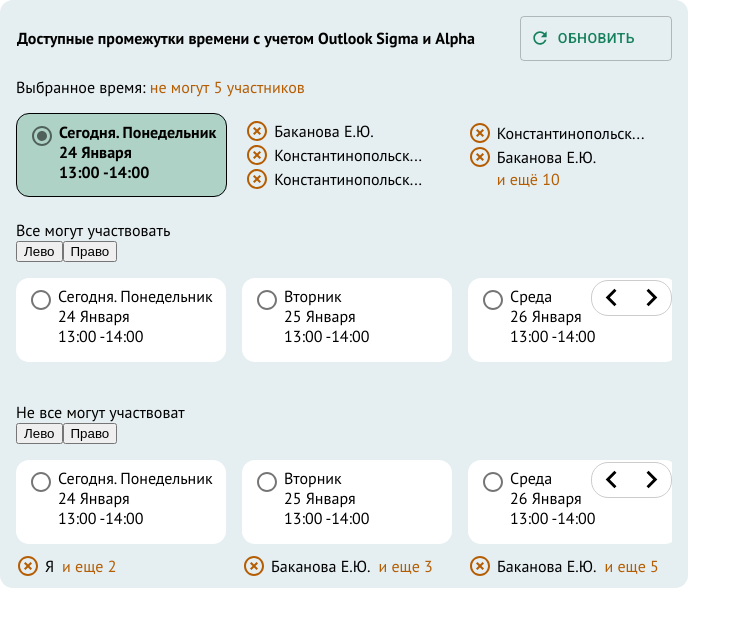
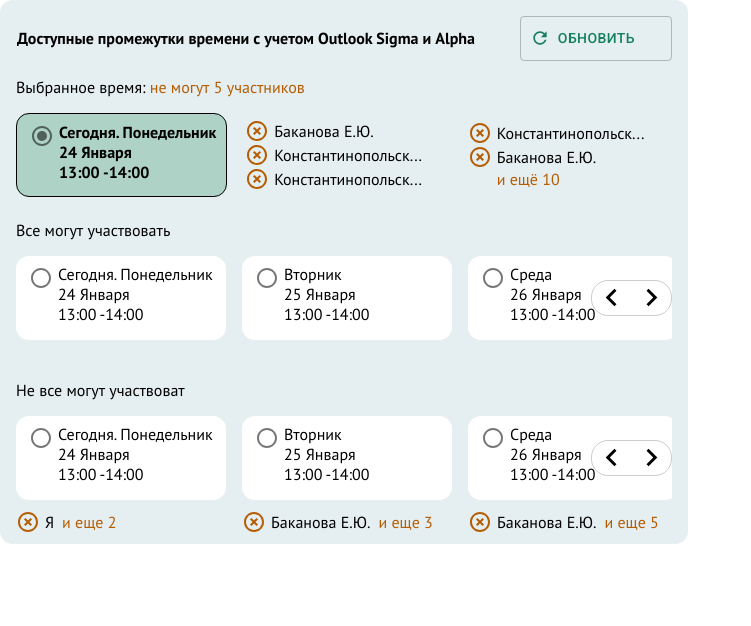
Before and after one commit to malgin1983/slot, a React (Create React App) app: page / in a window 1280 px wide. Shown: the top 626 px of the page, without its empty margins (0-751 px from the left). Built offline with nearby package versions, Linux system fonts and the light colour scheme.

Commit message:
Функционал готов, начинаю рефактоинг.

```diff
--- a/src/components/SliderButton/SliderButton.css
+++ b/src/components/SliderButton/SliderButton.css
@@ -1,11 +1,7 @@
-.slider-button__container {
+.slider-button {
     width: 79px;
     height: 34px;
     border-radius: 17px;
-  -webkit-border-radius: 17px;
-  -moz-border-radius: 17px;
-  -ms-border-radius: 17px;
-  -o-border-radius: 17px;
     border: 1px solid #cccccc;
     background-color: #ffffff;
     position: absolute;
@@ -17,3 +13,9 @@
     align-items: center;
     justify-content: space-around;
 }
+.slider-button__left {
+    padding-top: 3px;
+}
+.slider-button__right {
+    padding-top: 3px;
+}
--- a/src/components/SliderButton/SliderButton.tsx
+++ b/src/components/SliderButton/SliderButton.tsx
@@ -2,12 +2,20 @@ import React from 'react';
 import './SliderButton.css';
 import ChevronLeft from '@material-ui/icons/ChevronLeft';
 import ChevronRight from '@material-ui/icons/ChevronRight';
-
-const SliderButton: React.FC = () => {
+interface SliderButtonProps {
+    leftScroll: () => void;
+    rightScroll: () => void;
+}
+const SliderButton: React.FC<SliderButtonProps> = props => {
+    const { leftScroll, rightScroll } = props;
     return (
-        <div className={'slider-button__container'}>
-            <ChevronLeft fontSize={'large'} />
-            <ChevronRight fontSize={'large'} />
+        <div className={'slider-button'}>
+            <div className={'slider-button__left'} onClick={leftScroll}>
+                <ChevronLeft fontSize={'large'} />
+            </div>
+            <div className={'slider-button__right'} onClick={rightScroll}>
+                <ChevronRight fontSize={'large'} />
+            </div>
         </div>
     );
 };
--- a/src/components/SliderDateItems/SliderDateItems.tsx
+++ b/src/components/SliderDateItems/SliderDateItems.tsx
@@ -1,8 +1,9 @@
-import React, { useRef } from 'react';
+import React, { useRef, useEffect } from 'react';
 import './SliderDateItems.css';
 import DateItem from '../DateItem/DateItem';
 import ParticipantItem from '../ParticipantItem/ParticipantItem';
 import SliderButton from '../SliderButton/SliderButton';
+
 export interface IDateItem {
     day: string;
     date: string;
@@ -16,21 +17,29 @@ interface SliderDateItemsProps {
 const SliderDateItems: React.FC<SliderDateItemsProps> = props => {
     const { dataSlider } = props;
     const item = dataSlider[0];
-    const scrollToRef = (ref: any) => window.scrollTo(0, ref.current.offsetLeft);
-    const myRef = useRef(null);
-    const executeScroll = () => scrollToRef(myRef);
+    const MyRef = useRef<any>();
+
+    useEffect(() => {
+        MyRef.current.scrollLeft = 0;
+    }, []);
+
+    const leftScroll = () => {
+        MyRef.current.scrollLeft += 50;
+    };
+    const rightScroll = () => {
+        MyRef.current.scrollLeft -= 50;
+    };
+
     let header: string;
-    item.hasOwnProperty('participants') ? (header = 'Не все могут участвоват') : (header = 'Все могут участвовать');
+
+    item.participants ? (header = 'Не все могут участвоват') : (header = 'Все могут участвовать');
 
     return (
         <div className={'slider-data-items'}>
-            <SliderButton />
-            <div className={'slider-data-items__header'} ref={myRef}>
-                {header}
-            </div>
-            <button onClick={executeScroll}>Лево</button>
-            <button>Право</button>
-            <ul className={'slider-data-items__container'}>
+            <div className={'slider-data-items__header'}>{header}</div>
+            <div className={'slider-data-items__wrapper'}>
+                <SliderButton leftScroll={leftScroll} rightScroll={rightScroll} />
+                <ul className={'slider-data-items__container'} ref={MyRef}>
                     {dataSlider.map((item, idx) => {
                         const { participants, ...data } = item;
                         if (participants) {
@@ -59,6 +68,7 @@ const SliderDateItems: React.FC<SliderDateItemsProps> = props => {
                     })}
                 </ul>
             </div>
+        </div>
     );
 };
 
--- /dev/null
+++ b/src/react-app-env.d.ts
@@ -0,0 +1 @@
+/// <reference types="react-scripts" />
```
Also changed, not shown: 1 other file (tests, documents, lock files or other folders). Lines whose indentation alone changed are shown as unchanged.
